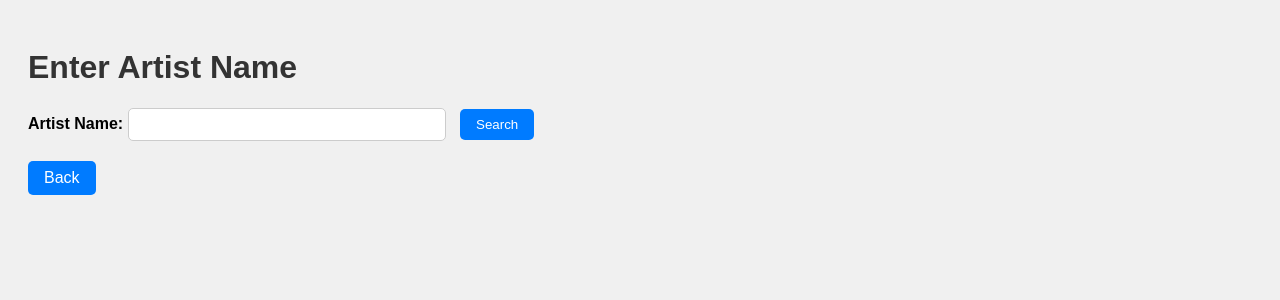
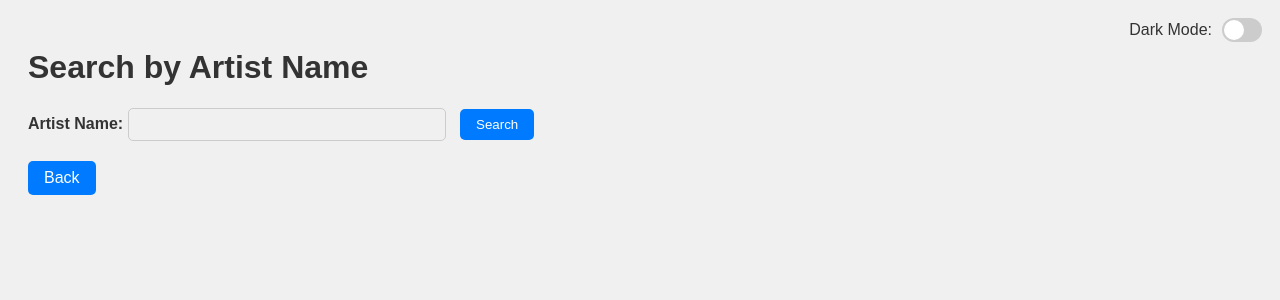
Before and after one commit to MooseFaceKilla/song-player-test, a Flask app: page /searchbyartistname in a window 1280 px wide. Shown: the top 300 px of the page. Run offline with Flask 3, Linux system fonts and the light colour scheme.

Commit message:
Update searchbyartistname.html

```diff
--- a/templates/searchbyartistname.html
+++ b/templates/searchbyartistname.html
@@ -1,18 +1,23 @@
 <!DOCTYPE html>
 <html lang="en">
+
 <head>
     <meta charset="UTF-8">
+    <meta http-equiv="X-UA-Compatible" content="IE=edge">
     <meta name="viewport" content="width=device-width, initial-scale=1.0">
-    <title>Artist Lookup</title>
+    <title>Search by Artist Name</title>
     <style>
+        /* Default light mode styles */
         body {
             font-family: Arial, sans-serif;
             background-color: #f0f0f0;
             padding: 20px;
+            color: #333;
+            position: relative;
         }
 
         h1 {
-            color: #333;
+            color: inherit; /* Inherit color from body */
         }
 
         form {
@@ -29,6 +34,8 @@
             margin-right: 10px;
             border: 1px solid #ccc;
             border-radius: 5px;
+            background-color: inherit; /* Inherit background color */
+            color: inherit; /* Inherit text color */
         }
 
         button[type="submit"] {
@@ -59,15 +66,139 @@
         .go-back-button:hover {
             background-color: #0056b3;
         }
+
+        /* Switch styles */
+        .switch-container {
+            position: absolute;
+            top: 10px;
+            right: 10px;
+            display: flex;
+            align-items: center;
+            z-index: 1000; /* Ensure switch is above other content */
+        }
+
+        .switch-label {
+            margin-right: 10px;
+            color: #333; /* Default text color for switch label */
+        }
+
+        .switch {
+            position: relative;
+            display: inline-block;
+            width: 40px;
+            height: 24px;
+        }
+
+        .switch input {
+            opacity: 0;
+            width: 0;
+            height: 0;
+        }
+
+        .slider {
+            position: absolute;
+            cursor: pointer;
+            top: 0;
+            left: 0;
+            right: 0;
+            bottom: 0;
+            background-color: #ccc;
+            transition: .4s;
+            border-radius: 34px;
+        }
+
+        .slider:before {
+            position: absolute;
+            content: "";
+            height: 20px;
+            width: 20px;
+            left: 2px;
+            bottom: 2px;
+            background-color: white;
+            transition: .4s;
+            border-radius: 50%;
+        }
+
+        input:checked + .slider {
+            background-color: #007bff;
+        }
+
+        input:checked + .slider:before {
+            transform: translateX(16px);
+        }
+
+        .slider.round {
+            border-radius: 34px;
+        }
+
+        .slider.round:before {
+            border-radius: 50%;
+        }
+
+        /* Dark mode styles */
+        body.dark-mode {
+            background-color: #333;
+            color: #fff;
+        }
+
+        .switch-label.dark-mode {
+            color: #fff; /* Text color for switch label in dark mode */
+        }
+
+        .slider.dark-mode {
+            background-color: #007bff; /* Blue background color for switch in dark mode */
+        }
+
+        .slider.dark-mode:before {
+            background-color: white; /* White circle color for switch in dark mode */
+        }
+
+        input.dark-mode:checked + .slider {
+            background-color: #0056b3; /* Darker blue color for checked switch in dark mode */
+        }
+
+        input.dark-mode:checked + .slider:before {
+            transform: translateX(16px); /* Adjust position for checked switch in dark mode */
+        }
     </style>
 </head>
+
 <body>
-<h1>Enter Artist Name</h1>
+<div class="switch-container">
+    <span class="switch-label">Dark Mode:</span>
+    <label class="switch">
+        <input type="checkbox" id="modeSwitch">
+        <span class="slider round"></span>
+    </label>
+</div>
+<h1>Search by Artist Name</h1>
 <form method="POST" action="/search">
     <label for="artist_name">Artist Name:</label>
     <input type="text" id="artist_name" name="artist_name" required>
     <button type="submit">Search</button>
 </form>
-<a href="/hyperlinks" class="go-back-button">Back </a>
+<a href="/hyperlinks" class="go-back-button">Back</a>
+
+<script>
+    // Check if there is a stored theme preference
+    const storedTheme = localStorage.getItem('theme');
+
+    // If there's a stored theme, set the theme accordingly
+    if (storedTheme === 'dark') {
+        document.body.classList.add('dark-mode');
+    }
+
+    // Function to toggle theme and store preference in localStorage
+    function toggleTheme() {
+        const isDark = document.body.classList.toggle('dark-mode');
+        localStorage.setItem('theme', isDark ? 'dark' : 'light');
+    }
+
+    // Event listener for the switch
+    document.getElementById('modeSwitch').addEventListener('change', function() {
+        toggleTheme();
+    });
+</script>
 </body>
+
 </html>
```
